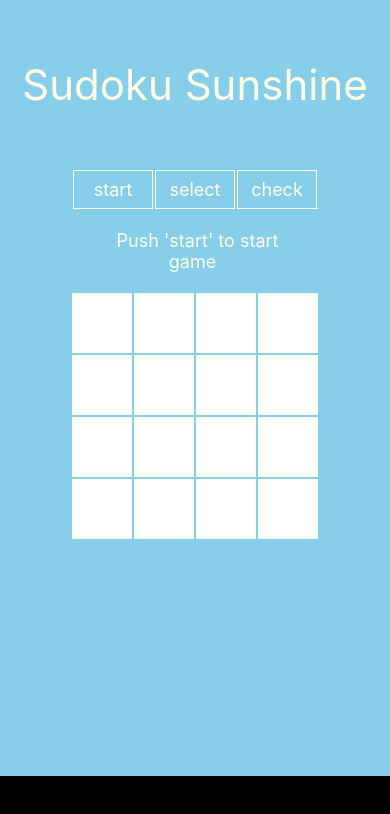
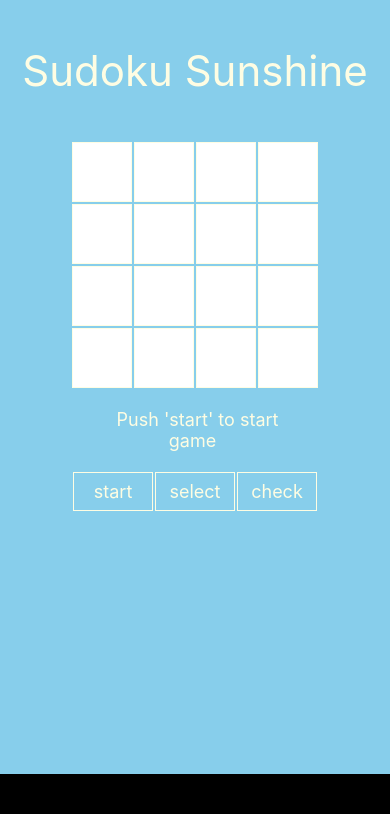
Before and after one commit to georgercarder/react-native_proj, a React Native app: screen / in a window 390 px wide. Shown: the top 814 px of the page. Built offline with nearby package versions, Linux system fonts and the light colour scheme.

Commit message:
migrated layout from App to game

```diff
--- a/App.js
+++ b/App.js
@@ -6,17 +6,7 @@ export default class App extends React.Component {
   render() {
 
     return (
-			<View style={styles.container}>
-			<View style={styles.header}>
-				<Text style={styles.title}>Sudoku Sunshine</Text>
-			</View>
-      <View style={styles.body}>
-			<View style={styles.game}>
 			<Game />
-			</View>
-      </View>
-			<View style={styles.footer}></View>
-			</View>
 
     );
   }
@@ -42,7 +32,7 @@ const styles = StyleSheet.create({
 
 
 	header: {
-		flex: 2.5,
+		flex: 2,
 		backgroundColor: '#87CEEB',
 		alignItems: 'center',
 		justifyContent: 'center',
--- a/game.js
+++ b/game.js
@@ -138,18 +138,25 @@ if(this.state.startorclear==='start'){
 
   render() {
     return (
-      <View>
-      <Navbar
-        gamecheck={() => this.gamecheck()}
-				start={() => this.start()}/>
-
-      <Text style={styles.status}>{this.gamestatus()}</Text>
+      <View style={styles.container}>
+			<View style={styles.header}>
+				<Text style={styles.title}>Sudoku Sunshine</Text>
+			</View>
+			<View style={styles.body}>
+			<View style={styles.game}>
       <Board
         rank={this.state.rank}
         red={this.state.red}
         squares={this.state.squares}
         onPress={(i) => this.handlePress(i)}
       />
+			<Text style={styles.status}>{this.gamestatus()}</Text>
+			<Navbar
+			        gamecheck={() => this.gamecheck()}
+			        start={() => this.start()}/>
+			</View>
+			</View>
+			<View style={styles.footer}></View>
       </View>
 
     );
@@ -158,10 +165,46 @@ if(this.state.startorclear==='start'){
 
 const styles = StyleSheet.create({
 
+	container: {
+		    flex: 1,
+
+		  },
+
+	  body: {
+			    /*width: 300,*/
+			    /*height: 300,*/
+			    flex: 9,
+			    backgroundColor: '#87CEEB',
+			    alignItems: 'center',
+			  },
+
+	  game: {
+			    width: 248,
+			  },
+
+
+	  header: {
+			    flex: 2,
+			    backgroundColor: '#87CEEB',
+			    alignItems: 'center',
+			    justifyContent: 'center',
+			  },
+
+	  title: {
+			    fontSize: 42,
+			    color: '#FEFDE3',
+			  },
+
+	  footer: {
+			    flex: 1,
+			    backgroundColor: 'black',
+			  },
+
+
   status: {
     fontSize: 18,
     color: '#FEFDE3',
-    padding: 20,
+		padding: 20,
 		textAlign: 'center',
 	},
 
```
